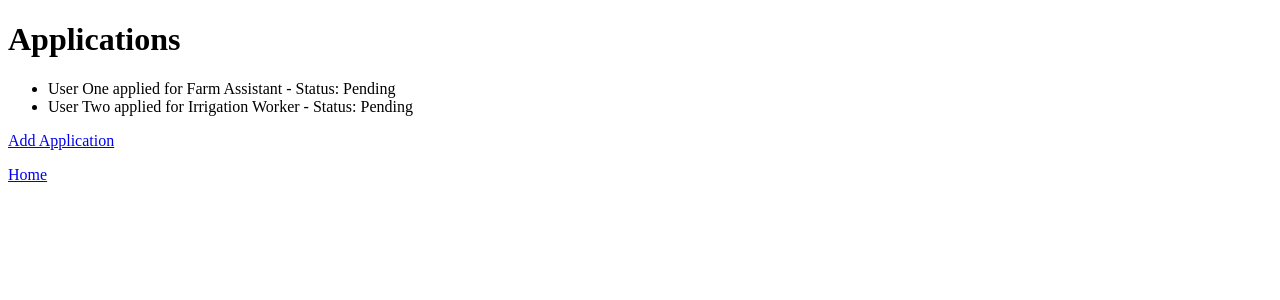
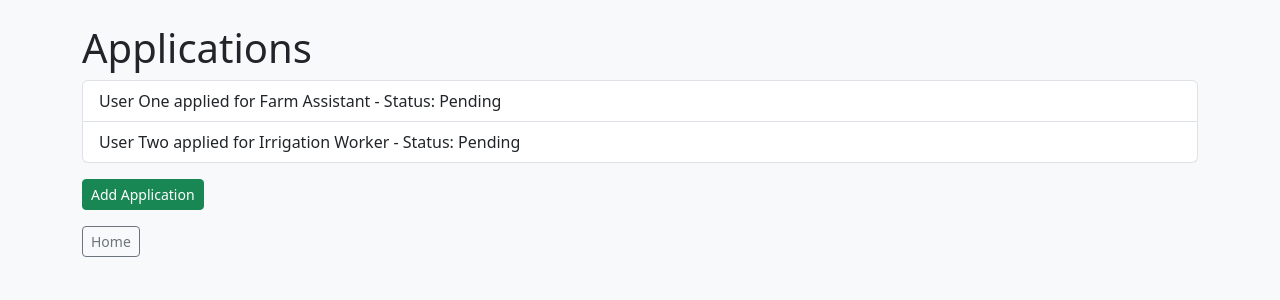
Before and after one commit to Alexchiper1/AgriHiredCulture, a Django app: page /applications/ in a window 1280 px wide. Shown: the top 300 px of the page. Run offline with Django 5.2, Linux system fonts and the light colour scheme; a user stored in the database is signed in; data comes from the database, SQL or seed files in the repository.

Commit message:
Designed My application page

```diff
--- a/core/templates/core/application_list.html
+++ b/core/templates/core/application_list.html
@@ -4,14 +4,16 @@
     <meta charset="UTF-8">
     <meta name="viewport" content="width=device-width, initial-scale=1.0">
     <title>Applications</title>
+    <link href="https://cdn.jsdelivr.net/npm/bootstrap@5.3.3/dist/css/bootstrap.min.css" rel="stylesheet">
 </head>
-<body>
+<body class="bg-light">
+    <div class="container py-4">
     <h1>Applications</h1>
 
     {% if applications %}
-        <ul>
+        <ul class="list-group mb-3">
             {% for application in applications %}
-                <li>
+                <li class="list-group-item">
                     {{ application.candidate.full_name }} applied for
                     {{ application.job.title }} -
                     Status: {{ application.status }}
@@ -22,7 +24,8 @@
         <p>No applications found.</p>
     {% endif %}
 
-    <p><a href="/applications/add/">Add Application</a></p>
-    <p><a href="/">Home</a></p>
+    <p><a href="/applications/add/" class="btn btn-success btn-sm">Add Application</a></p>
+    <p><a href="/" class="btn btn-outline-secondary btn-sm">Home</a></p>
+    </div>
 </body>
 </html>
```
